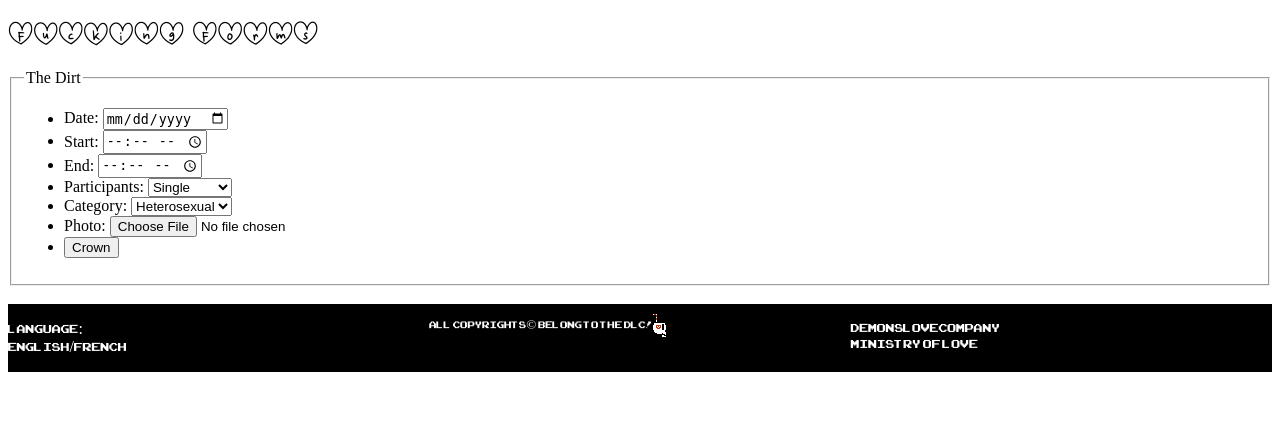
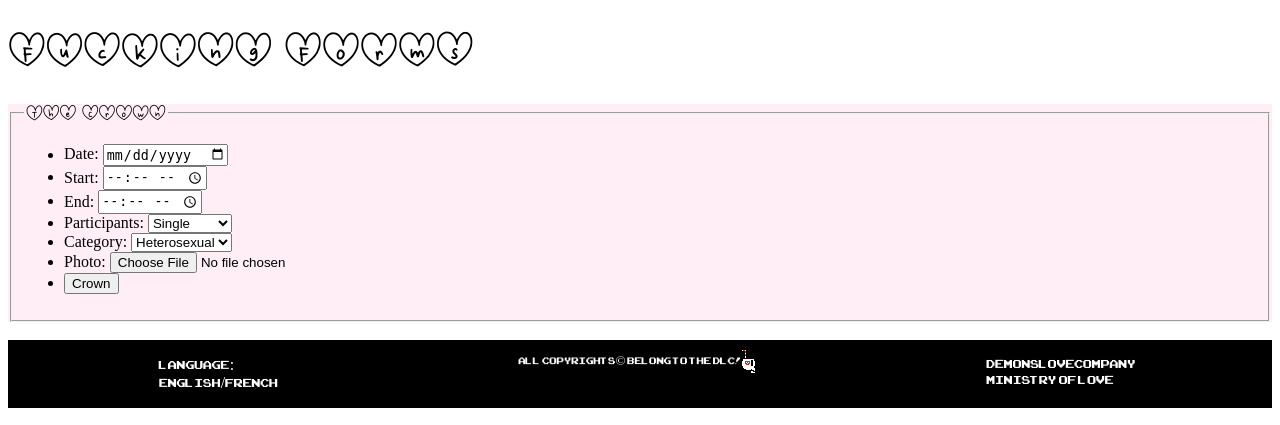
Before and after one commit to ASpeedyNiNjA/COMP1054-Assignment4, a PHP site: page /crown.php in a window 1280 px wide. Shown: the part 375-800 px from the top of the page. Run offline with PHP 8.4, Linux system fonts and the light colour scheme; the visitor is signed in with stand-in values (Sample User, id 1); data comes from the database, SQL or seed files in the repository.

Commit message:
crown.php Form Styling Start

```diff
--- a/crown.php
+++ b/crown.php
@@ -7,7 +7,7 @@
 	<h2>Fucking Forms</h2> <!-- This has a double meaning -->
 	<form method="post" action="dirty-upload.php" enctype="multipart/form-data">
 		<fieldset>
-			<legend>The Dirt</legend>
+			<legend>The Crown </legend>
 
 				<!-- Main Form -->
 				<ul>
--- a/styles/style.css
+++ b/styles/style.css
@@ -57,6 +57,7 @@ h1 {
 
 h2 {
 	font-family: "loveCha";
+	font-size: 36px;
 	font-weight: normal;
 }
 
@@ -113,6 +114,7 @@ footer {
 	grid-template-areas:
 		"language copyright company";
 	grid-template-columns: 1fr 1fr 1fr;
+	justify-items: center;
 }
 
 #language {
@@ -136,3 +138,23 @@ img[src="images/user-image.png"] {
 	top: 9px;
 	right: 5px;
 }
+
+
+/* Font Family Form Inherting Code from Mozilla */
+/* button,
+input,
+select,
+textarea {
+  font-family: inherit;
+  font-size: 100%;
+} */
+/* https://developer.mozilla.org/en-US/docs/Learn/Forms/Styling_web_forms */
+
+
+legend {
+	font-family: "loveCha";
+}
+
+form {
+	background-color: rgb(255 191 218/.26);
+}
```
